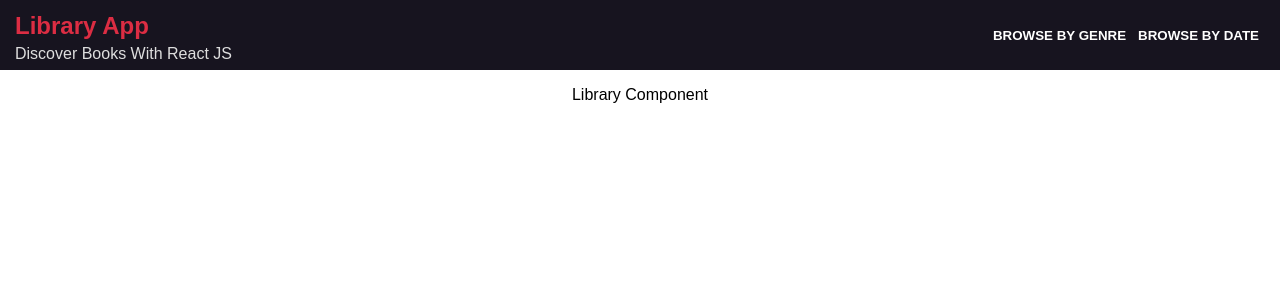
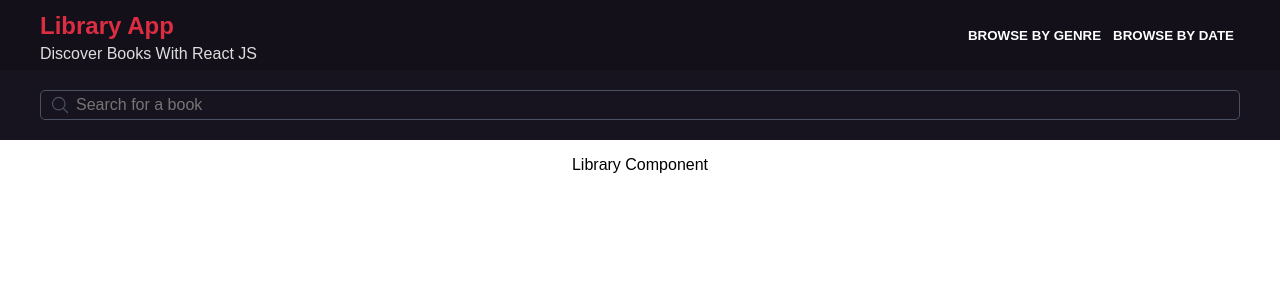
Before and after one commit to LiamPC01/react-library-app, a React (Vite) app: page / in a window 1280 px wide. Shown: the top 300 px of the page. Built offline with nearby package versions, Linux system fonts and the light colour scheme.

Commit message:
search bar styling added

```diff
--- a/src/components/Header.jsx
+++ b/src/components/Header.jsx
@@ -5,7 +5,9 @@ export default function Header() {
     }
     return (
         <header>
-            <section>
+
+            <section className="navbar-section">
+                <div className="header-section-content">
                     <a href="/" className="header-text-container">
                         <h1>Library App</h1>
                         <p>Discover Books With React JS</p>
@@ -14,7 +16,20 @@ export default function Header() {
                         <button onClick={handleClickGenre} className="browse-btn">BROWSE BY GENRE</button>
                         <button className="browse-btn">BROWSE BY DATE</button>
                     </nav>
+                </div>
             </section>
+
+            <section className="searchbar-section">
+                <div className="header-section-content">
+                    <div className="input-container">
+                        <svg className="search-icon" xmlns="http://www.w3.org/2000/svg" fill="none" viewBox="0 0 24 24" stroke-width="1.5" stroke="currentColor" >
+                            <path stroke-linecap="round" stroke-linejoin="round" d="m21 21-5.197-5.197m0 0A7.5 7.5 0 1 0 5.196 5.196a7.5 7.5 0 0 0 10.607 10.607Z" />
+                        </svg>
+                        <input type="text" className="searchbar" placeholder="Search for a book" />
+                    </div>
+                </div>
+            </section>
+
         </header>
 
     )
--- a/src/index.css
+++ b/src/index.css
@@ -1,5 +1,7 @@
-body {
+body,
+#root {
     margin: 0;
+    padding: 0;
     font-family: "Muli", sans-serif;
 
 }
@@ -12,22 +14,23 @@ main {
 }
 
 header {
-    background-color: #17141f;
+    /* background-color: #13101a; */
     width: 100%;
+
 }
 
-header>section {
+
+
+.header-section-content {
     display: flex;
     flex-direction: row;
     align-items: center;
     justify-content: space-between;
-    max-width: 1500px;
+    max-width: 1200px;
     margin: 0 auto;
     height: 70px;
     padding-left: 15px;
     padding-right: 15px;
-
-
 }
 
 .header-text-container {
@@ -55,7 +58,7 @@ nav {
 }
 
 nav>.browse-btn {
-    background-color: #17141f;
+    /* background-color: #17141f; */
     color: white;
     font-weight: 700;
     white-space: nowrap;
@@ -63,6 +66,9 @@ nav>.browse-btn {
     cursor: pointer;
     transition: color 0.2s ease;
     border: none;
+    background-color: #13101a;
+
+
 
 
 }
@@ -72,3 +78,55 @@ nav>.browse-btn:hover {
     /* background-color: #1a1824; */
     /* Above is background colour for the drop down when implemented */
 }
+
+
+.input-container {
+    width: 100%;
+    position: relative;
+
+}
+
+.input-container input {
+    border-radius: 5px;
+    background-color: #17141f;
+    border: solid 1px #495162;
+    width: 100%;
+    height: 30px;
+    padding-left: 35px;
+    font-size: medium;
+    box-sizing: border-box;
+    /*Fixes input box overflowing parent */
+    outline: none;
+    background: none;
+
+}
+
+.input-container input:focus {
+    border: solid #dc2d43 2px;
+    background-color: white;
+
+}
+
+
+.search-icon {
+
+    color: #495162;
+    position: absolute;
+    left: 10px;
+    top: 5px;
+    width: 20px;
+
+}
+
+.navbar-section {
+    background-color: #13101a;
+    width: 100%;
+    /* width: 2500px; */
+
+}
+
+.searchbar-section {
+    background-color: #17141f;
+    /* width: 100%; */
+
+}
```
Lines whose indentation alone changed are shown as unchanged.
